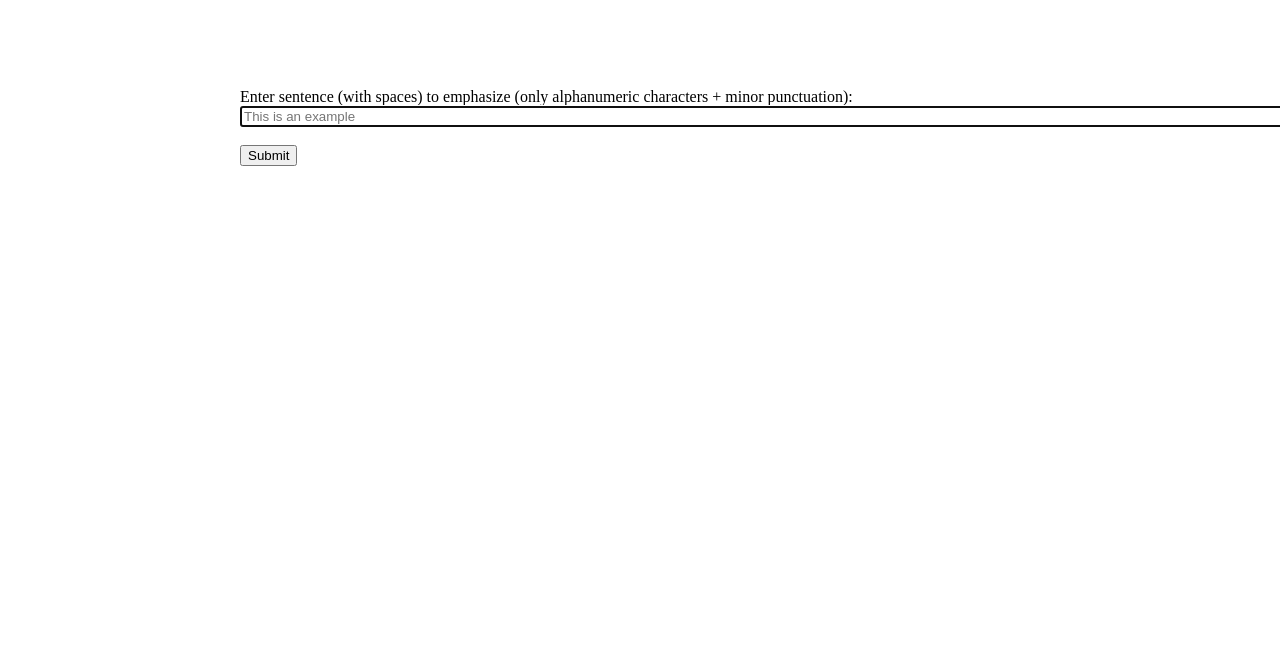
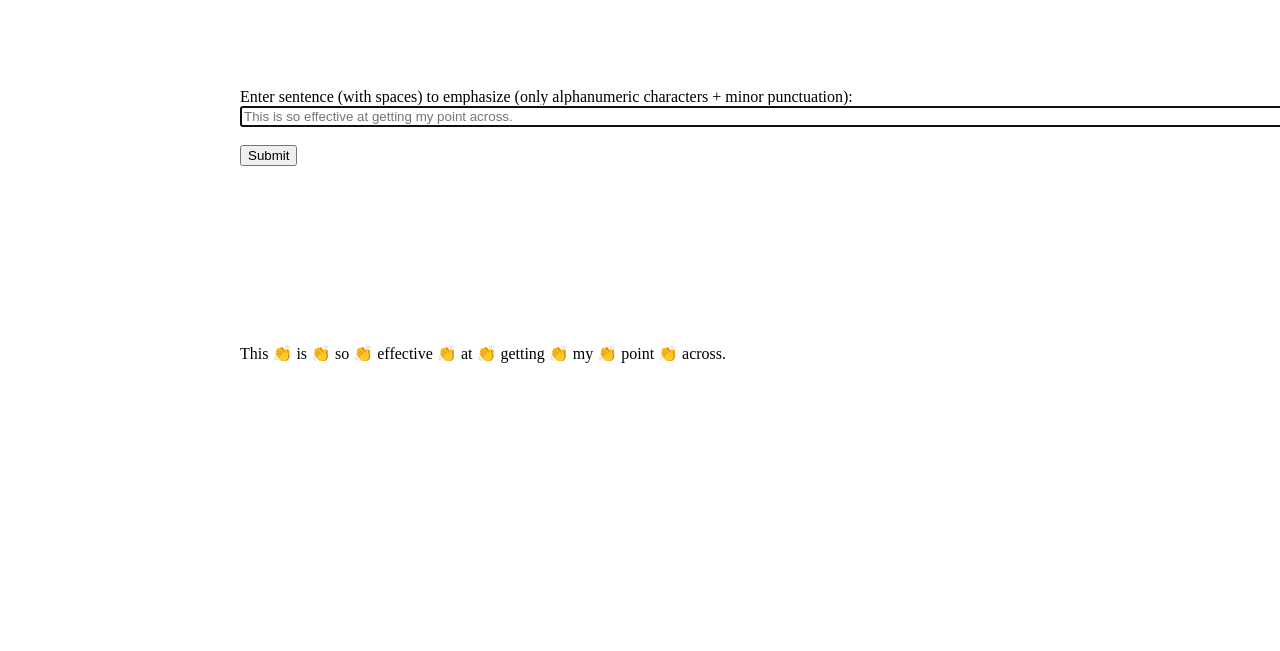
Before and after one commit to ShivanKaul/emphasis-clap, a plain HTML site: page index.html in a window 1280 px wide. Shown: the top 651 px of the page. Drawn offline with Linux system fonts and the light colour scheme.

Commit message:
This is so effective at...

```diff
--- a/index.html
+++ b/index.html
@@ -21,7 +21,7 @@
                 <form onsubmit="emphasize(); return false;">
                     Enter sentence (with spaces) to emphasize (only alphanumeric characters + minor punctuation):
                     <br>
-                    <input id="inputtext" size="140" type="text" pattern="[A-Za-z0-9?!.\s]+" autofocus="true" minlength="1" maxlength="140" placeholder="This is an example" name="input">
+                    <input id="inputtext" size="140" type="text" pattern="[A-Za-z0-9?!.\s]+" autofocus="true" minlength="1" maxlength="140" placeholder="This is so effective at getting my point across." name="input">
                     <br>
                     <br>
                     <input type="submit" value="Submit">
@@ -30,7 +30,7 @@
         </div>
         <div class="cmp">
             <p id="output">
-                <p id="outputtext"></p>
+                <p id="outputtext">This 👏 is 👏 so 👏 effective 👏 at 👏 getting 👏 my 👏 point 👏 across.</p>
             </p>
         </div>
     </div>
```
